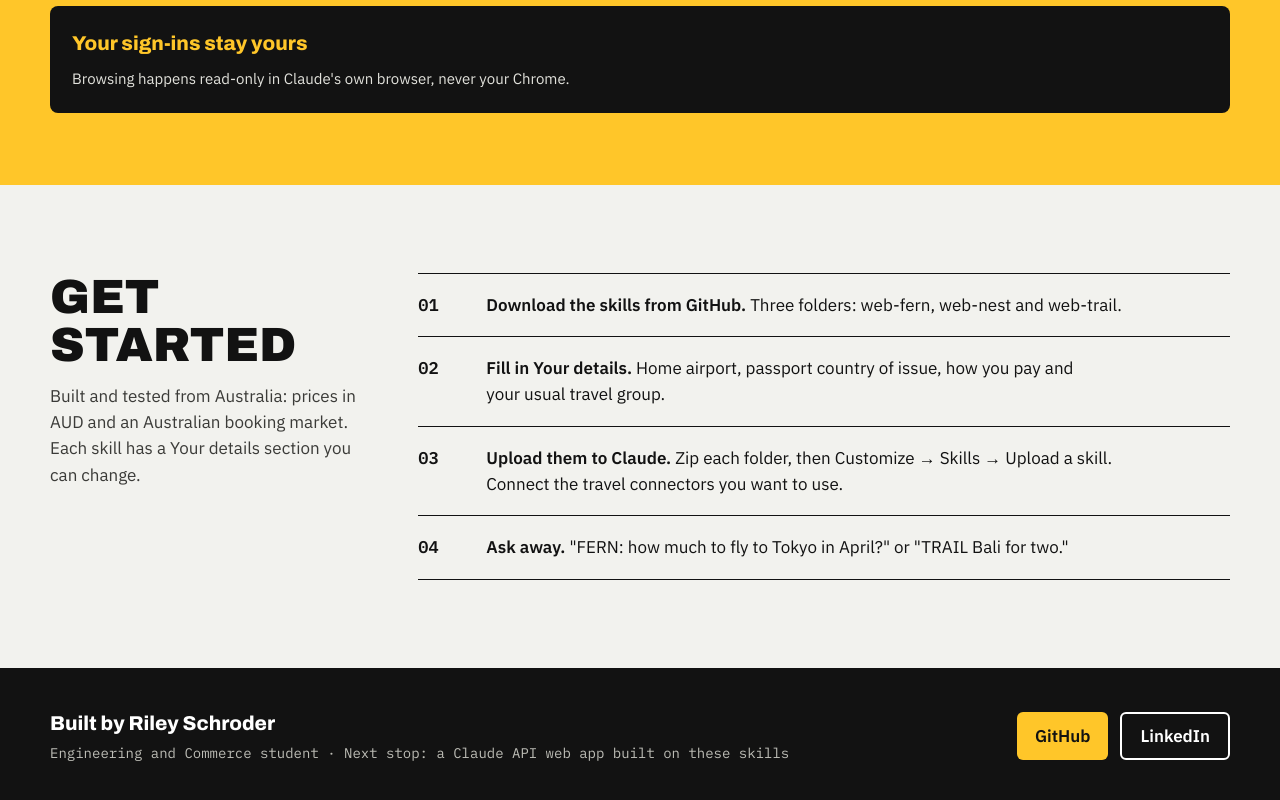
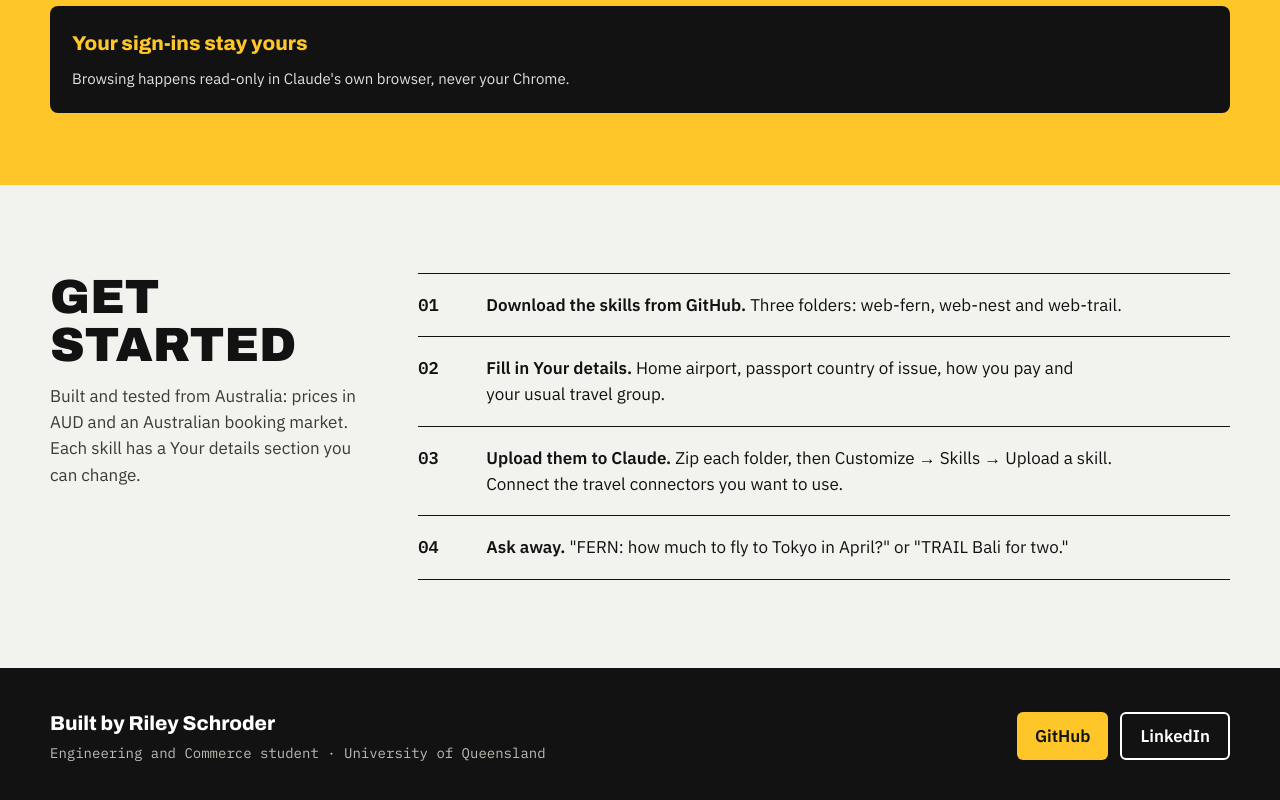
Before and after one commit to rileyschroderstudent-oss/fern-nest-trail, a plain HTML site: page docs/index.html in a window 1280 px wide. Shown: the part 3323-4123 px from the top of the page. Drawn offline with Linux system fonts and the light colour scheme.

Commit message:
Remove web app roadmap line from the site footer
Co-Authored-By: Claude Opus 5.5 <noreply@anthropic.com>
Claude-Session: https://claude.ai/code/session_01DGiy5t6UCusj5Mfy12PiKz

```diff
--- a/docs/index.html
+++ b/docs/index.html
@@ -268,7 +268,7 @@ a{color:#121212}a:hover{color:#5C4A00}
 <div style="max-width: 1180px; margin: 0 auto; padding: 40px 32px; display: flex; flex-wrap: wrap; gap: 20px; align-items: center; justify-content: space-between">
 <div style="display: flex; flex-direction: column; gap: 4px">
 <p style="margin: 0; font-family: 'Archivo', sans-serif; font-stretch: 85%; font-weight: 800; font-size: 20px">Built by Riley Schroder</p>
-<p style="margin: 0; font-family: 'IBM Plex Mono', monospace; font-size: 14px; color: #BDBDB6">Engineering and Commerce student · Next stop: a Claude API web app built on these skills</p>
+<p style="margin: 0; font-family: 'IBM Plex Mono', monospace; font-size: 14px; color: #BDBDB6">Engineering and Commerce student · University of Queensland</p>
 </div>
 <nav aria-label="Links" style="display: flex; flex-wrap: wrap; gap: 12px">
 <a href="https://github.com/rileyschroderstudent-oss/fern-nest-trail" style="display: inline-flex; align-items: center; min-height: 44px; padding: 0 18px; border-radius: 6px; background: #FFC629; color: #121212; font-weight: 600; text-decoration: none">GitHub</a>
```
